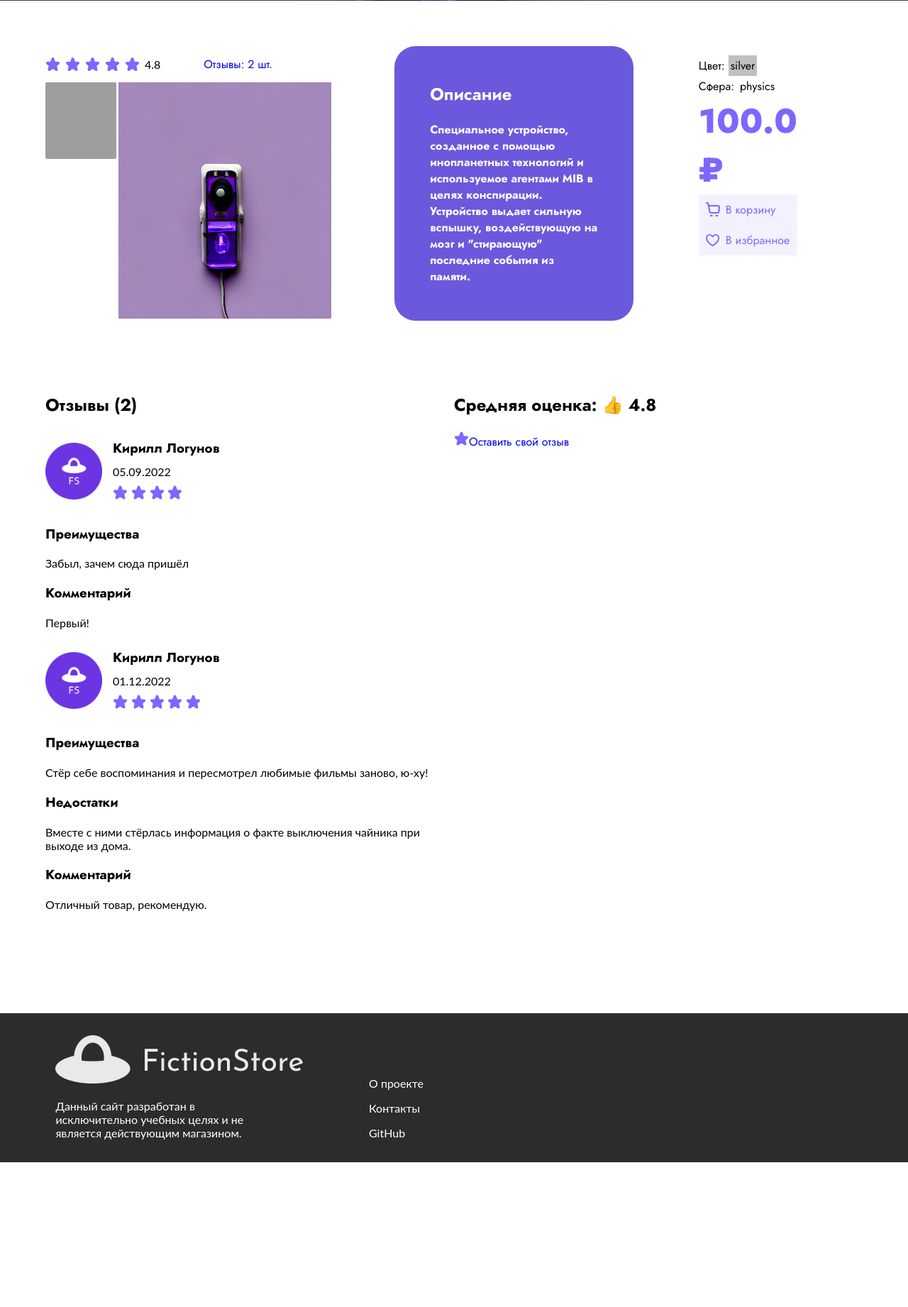
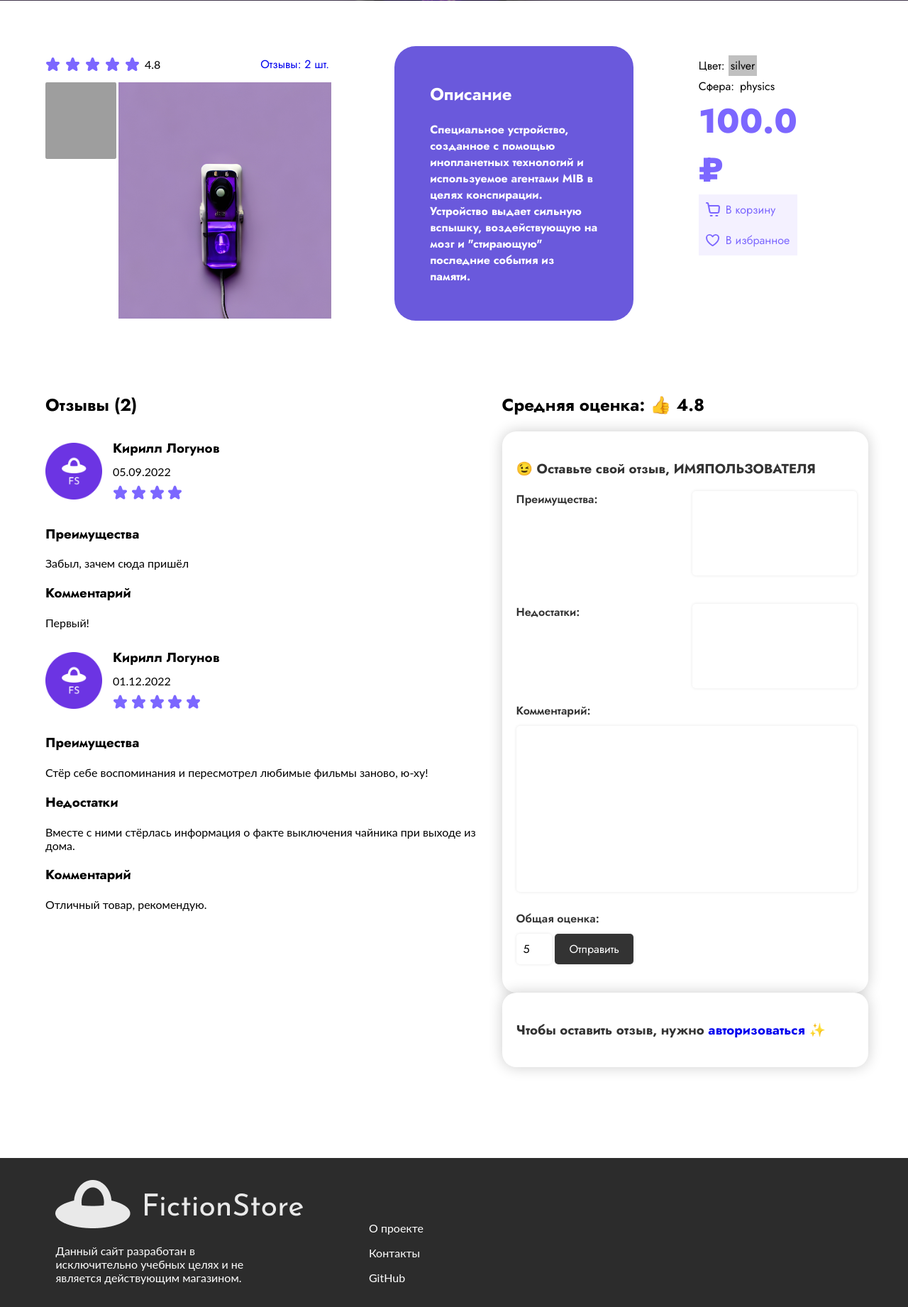
Before and after one commit to BeidinaDaria/Fiction-store, a Flask app: page /product?id=1 in a window 1280 px wide. Shown: the part 659-2501 px from the top of the page at 71% size. Before the commit the page ends 2297 px from the top, so only its background shows below. Run offline with Flask 3, Linux system fonts and the light colour scheme; data comes from the database, SQL or seed files in the repository; grey boxes are pictures that could not be loaded.

Commit message:
+ Comments adding form in product.html

```diff
--- a/app/static/styles/style.css
+++ b/app/static/styles/style.css
@@ -211,9 +211,15 @@ body, html {
 
 @media (min-width: 900px) {
 
+    .reviews-texts {
+        width: 55%;
+        margin-right: 10px;
+    }
+
     .item-column2 {
         width: 60%;
     }
+
     .item-container {
         margin: 5%;
     }
@@ -497,6 +503,7 @@ body, html {
         justify-content: space-between;
         align-items: center;
     }
+
     /*
         .price {
             text-transform: uppercase;
@@ -505,8 +512,6 @@ body, html {
             color: black;
             margin-right: 30px;
         } */
-
-
     /*
 
     .card {
@@ -951,7 +956,6 @@ body, html {
         font-weight: 500;
         font-size: 120%;
     } */
-
     .price > button, .catalog > button {
         background: rgba(124, 103, 255, 1);
         color: rgba(244, 241, 255, 1);
@@ -1740,10 +1744,7 @@ body, html {
 }
 
 
-
-
 .starsnfav {
-    width: 80%;
     display: flex;
     align-items: center;
     justify-content: space-between;
@@ -1753,3 +1754,74 @@ body, html {
     display: flex;
     flex-direction: row;
 }
+
+
+.itemcomm_title {
+    color: #333;
+}
+
+.itemcomm_form {
+    width: 100%;
+    margin: 0 auto;
+    background-color: #fff;
+    padding: 20px;
+    box-shadow: 0px 0px 20px rgba(0, 0, 0, 0.2);
+    border-radius: 20px;
+}
+
+.itemcomm_label {
+    display: block;
+    font-size: 16px;
+    font-weight: 600;
+    margin-bottom: 10px;
+    color: #333;
+}
+
+.itemcomm_input,
+.itemcomm_textarea {
+    width: 100%;
+    font-size: 16px;
+    border: none;
+    border-radius: 5px;
+    margin-bottom: 20px;
+    box-shadow: 0px 0px 4px rgba(0, 0, 0, 0.1);
+    resize: none;
+}
+
+.itemcomm_submit {
+    background-color: #333;
+    color: #fff;
+    border: none;
+    padding: 10px 20px;
+    font-size: 16px;
+    cursor: pointer;
+    border-radius: 5px;
+    box-shadow: 0px 0px 4px rgba(0, 0, 0, 0.1);
+}
+
+.itemcomm_submit:hover {
+    background-color: #222;
+    transition: 0.3s;
+}
+
+.itemcomm_number {
+    width: 30px;
+    padding: 10px;
+    font-size: 16px;
+    border: none;
+    border-radius: 5px;
+    margin-bottom: 20px;
+    box-shadow: 0px 0px 4px rgba(0, 0, 0, 0.1);
+}
+
+.itemcomm_formgroup {
+    display: grid;
+    grid-template-columns: 1fr 1fr;
+    grid-gap: 20px;
+}
+
+@media (max-width: 768px) {
+    .itemcomm_formgroup {
+        grid-template-columns: 1fr;
+    }
+}
--- a/app/templates/product.html
+++ b/app/templates/product.html
@@ -189,7 +189,7 @@
     </span>
 
     <span class="reviews-container">
-        <aside style="width:50%">
+        <aside class="reviews-texts">
             <div id="reviews" class="reviews">
                 <h2>Отзывы ({{ item.comments|length }})</h2>
                 {% for comment in item.comments %}
@@ -223,7 +223,27 @@
         </aside>
         <div class="catalog">
             <h2>Средняя оценка: 👍 4.8</h2>
-            <a href="#"><img src="static/img/gui/star.svg">Оставить свой отзыв</a>
+            <div class="itemcomm_body">
+                <form action="#" method="post" class="itemcomm_form">
+                    <h3 class="itemcomm_title">😉 Оставьте свой отзыв, ИМЯПОЛЬЗОВАТЕЛЯ</h3>
+                    <div class="itemcomm_formgroup">
+                        <label for="itemcomm_pros" class="itemcomm_label">Преимущества:</label>
+                        <textarea name="pros" id="itemcomm_pros" rows="5" class="itemcomm_input itemcomm_textarea"></textarea>
+                        <label for="itemcomm_cons" class="itemcomm_label">Недостатки:</label>
+                        <textarea name="cons" id="itemcomm_cons" rows="5" class="itemcomm_input itemcomm_textarea"></textarea>
+                    </div>
+                    <label for="itemcomm_comment" class="itemcomm_label">Комментарий:</label>
+                    <textarea name="comment" id="itemcomm_comment" rows="10" class="itemcomm_input itemcomm_textarea"></textarea>
+                    <label for="itemcomm_rating" class="itemcomm_label">Общая оценка:</label>
+                    <input type="number" name="rating" id="itemcomm_rating" min="1" max="5" value="5" class="itemcomm_input itemcomm_number" />
+                    <input type="submit" value="Отправить" class="itemcomm_submit" />
+                </form>
+            </div>
+            <div class="itemcomm_body">
+                <div class="itemcomm_form">
+                    <h3 class="itemcomm_title">Чтобы оставить отзыв, нужно <a href="/login">авторизоваться</a> ✨</h3>
+                </div>
+            </div>
         </div>
     </span>
 </div>
```
Lines whose indentation alone changed are shown as unchanged.
